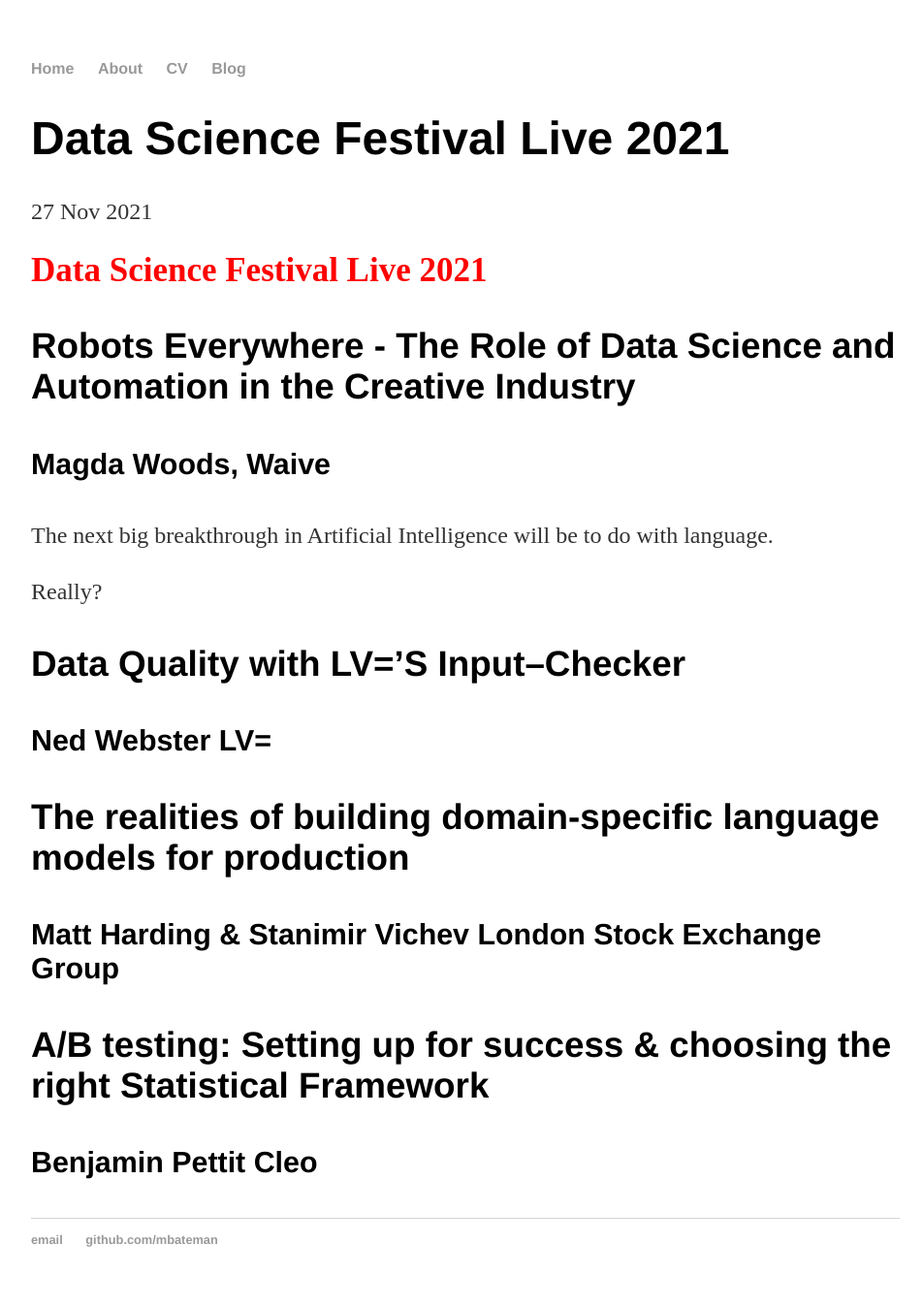
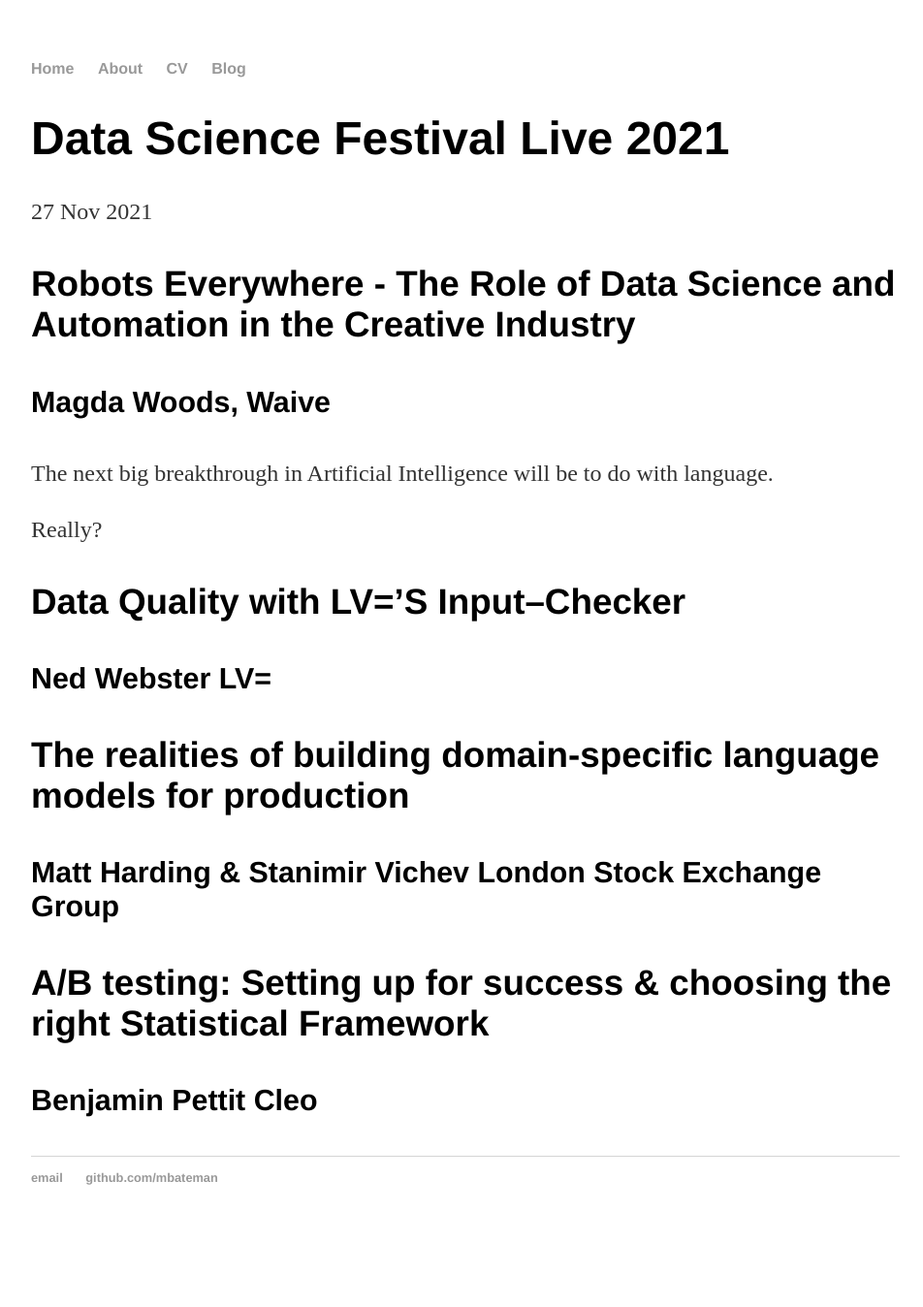
Before and after one commit to hankquinlan/hankquinlan.github.io, a Jekyll site: the page built from _posts/2021-11-27-DSF-Live.md, in a window 1280 px wide. Shown: the whole page at 97% size, without its empty margins (160-1112 px from the left). Built offline with Jekyll 4.4.1, drawn with Linux system fonts in a browser that asks for light colours; after the commit the page ends 1284 px from its top, so only the background shows below that.

Commit message:
Update 2021-11-27-DSF-Live.md

```diff
--- a/_posts/2021-11-27-DSF-Live.md
+++ b/_posts/2021-11-27-DSF-Live.md
@@ -7,11 +7,6 @@
 ---
 
 <style>
-.green {
-    color: green;
-    font-weight:700;
-    font-size: 30px;
-}
 .heading1 {
     color: red;
     font-weight:700;
@@ -22,13 +17,12 @@
     font-weight:700;
     font-size: 30px;
 }
+.heading3 {
+    color: green;
+    font-weight:700;
+    font-size: 30px;
+}
 </style>
-
-
-<div class="heading1">
-    Data Science Festival Live 2021
-</div>
-
 
 ### Robots Everywhere - The Role of Data Science and Automation in the Creative Industry
 #### Magda Woods, Waive
```
